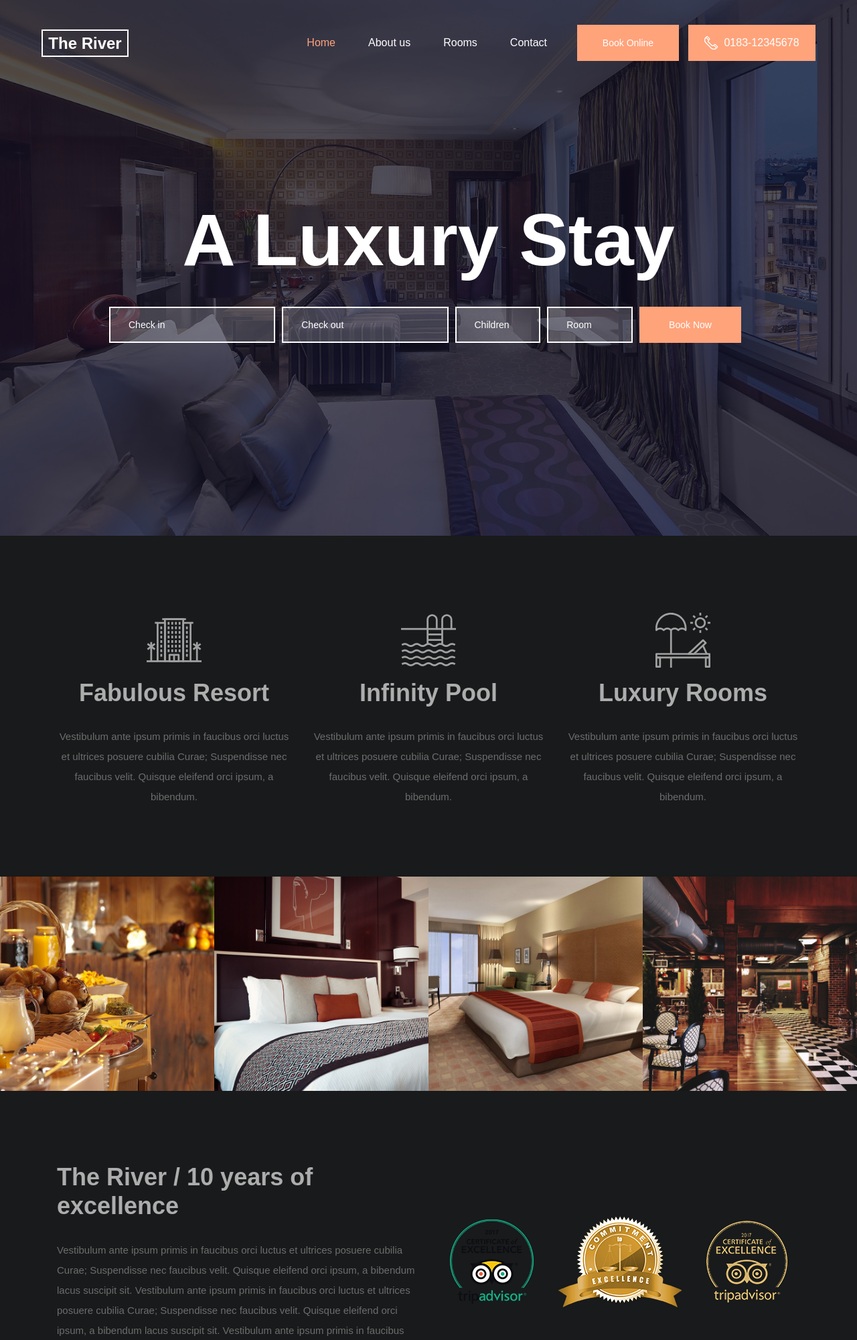
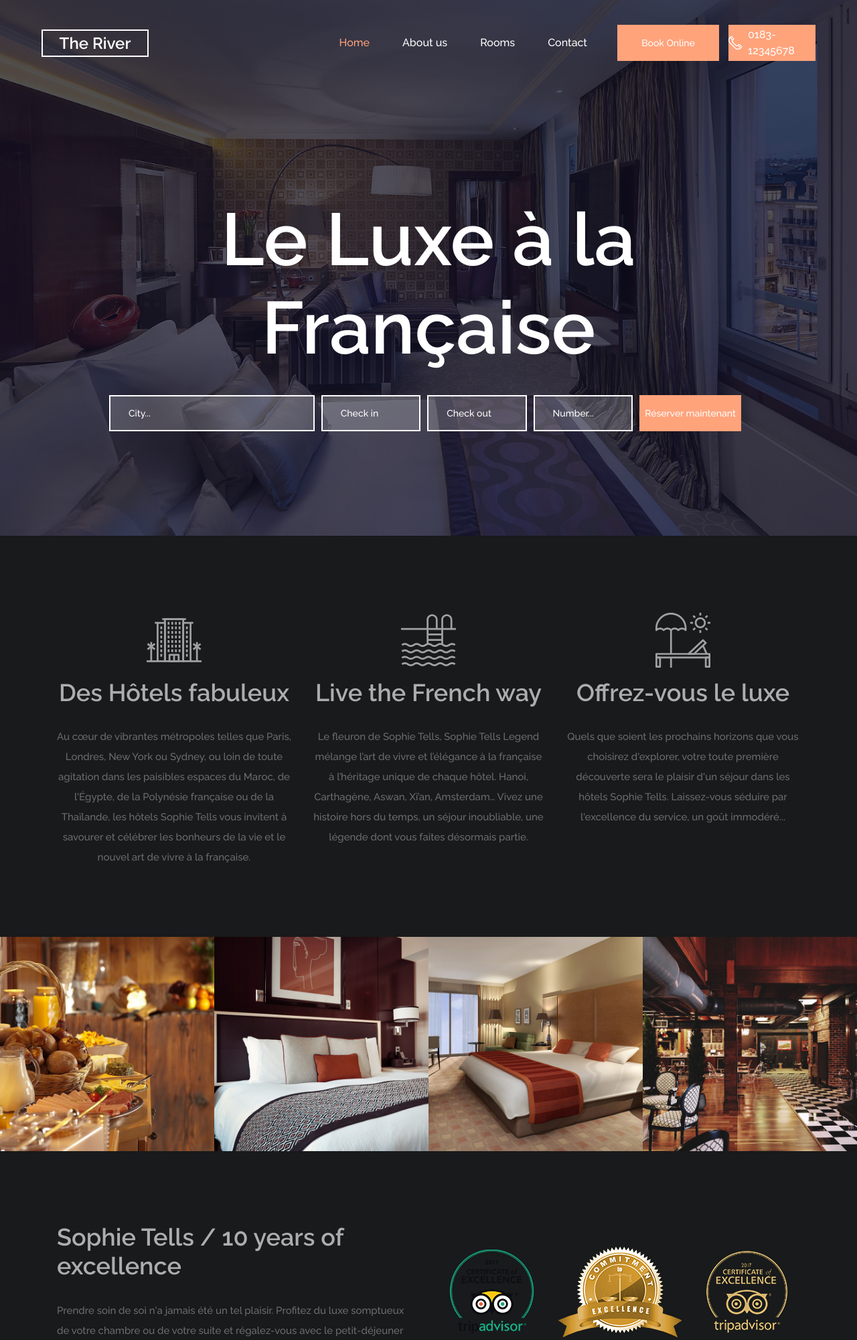
Before and after one commit to CocoKal/ProjetFinal, a PHP site: page /Tests/ in a window 1280 px wide. Shown: the top 2001 px of the page at 67% size. Run offline with PHP 8.4, Linux system fonts and the light colour scheme.

Commit message:
Ajustements graphique.

```diff
--- a/Styles/about.css
+++ b/Styles/about.css
@@ -345,7 +345,7 @@ section
 }
 .logo
 {
-	width: 130px;
+	width: 160px;
 	height: 41px;
 	border: solid 2px #ffffff;
 	text-align: center;
@@ -979,7 +979,7 @@ input[type=number]::-webkit-outer-spin-button
 }
 .footer_logo > div:first-of-type
 {
-	width: 235px;
+	width: 300px;
 	height: 74px;
 	border: solid 3px #adadad;
 	font-size: 43.32px;
--- a/Styles/contact.css
+++ b/Styles/contact.css
@@ -367,7 +367,7 @@ section
 }
 .logo
 {
-	width: 130px;
+	width: 160px;
 	height: 41px;
 	border: solid 2px #ffffff;
 	text-align: center;
@@ -889,7 +889,7 @@ input[type=number]::-webkit-outer-spin-button
 }
 .footer_logo > div:first-of-type
 {
-	width: 235px;
+	width: 300px;
 	height: 74px;
 	border: solid 3px #adadad;
 	font-size: 43.32px;
--- a/Styles/main_styles.css
+++ b/Styles/main_styles.css
@@ -1,4 +1,4 @@
-#181a1b@charset "utf-8";
+@charset "utf-8";
 /* CSS Document */
 
 /******************************
@@ -331,7 +331,7 @@ section
 }
 .logo
 {
-	width: 130px;
+	width: 160px;
 	height: 41px;
 	border: solid 2px #ffffff;
 	text-align: center;
@@ -392,7 +392,7 @@ section
 }
 .header_phone
 {
-	width: 190px;
+	width: 130px;
 	height: 54px;
 	background: #ffa37b;
 	margin-left: 14px;
@@ -555,6 +555,11 @@ section
 {
 	width: 100%;
 	height: 100vh;
+	background: #0f0e24;
+}
+.home .background_image
+{
+	opacity: 0.28;
 }
 .home_slider_container
 {
@@ -646,15 +651,15 @@ section
 {
 	padding-right: 10px;
 }
-.booking_input_container > div:first-child,
-.booking_input_container > div:nth-child(2)
+.booking_input_container > div:first-child
 {
-	width: 32.60869565217391%;
+	width: 40%;
 }
+.booking_input_container > div:nth-child(2),
 .booking_input_container > div:nth-child(3),
 .booking_input_container > div:nth-child(4)
 {
-	width: 17.39130434782609%;
+	width: 20%;
 }
 .booking_input_a
 {
@@ -1082,7 +1087,7 @@ input[type=number]::-webkit-outer-spin-button
 }
 .footer_logo > div:first-of-type
 {
-	width: 235px;
+	width: 300px;
 	height: 74px;
 	border: solid 3px  #adadad;
 	font-size: 43.32px;
--- a/View/about.php
+++ b/View/about.php
@@ -1,7 +1,7 @@
 <!DOCTYPE html>
 <html lang="en">
 <head>
-<title>About us</title>
+<title>Sophie Tells</title>
 <meta charset="utf-8">
 <meta http-equiv="X-UA-Compatible" content="IE=edge">
 <meta name="description" content="The River template project">
@@ -48,7 +48,7 @@
 		<div class="container">
 			<div class="row">
 				<div class="col-lg-6">
-					<div class="about_title"><h2>The River / 10 years of excellence</h2></div>
+					<div class="about_title"><h2>Sophie Tells / 10 ans d'excellence</h2></div>
 				</div>
 			</div>
 			<div class="row about_row">
@@ -57,7 +57,7 @@
 				<div class="col-lg-6">
 					<div class="about_content">
 						<div class="about_text">
-							<p>Vestibulum ante ipsum primis in faucibus orci luctus et ultrices posuere cubilia Curae; Suspendisse nec faucibus velit. Quisque eleifend orci ipsum, a bibendum lacus suscipit sit. Vestibulum ante ipsum primis in faucibus orci luctus et ultrices posuere cubilia Curae; Suspendisse nec faucibus velit. Quisque eleifend orci ipsum, a bibendum lacus suscipit sit. Vestibulum ante ipsum primis in faucibus orci luctus et ultrices posuere cubilia Curae; Suspendisse nec faucibus velit.</p>
+							<p>Prendre soin de soi n'a jamais été un tel plaisir. Profitez du luxe somptueux de votre chambre ou de votre suite et régalez-vous avec le petit-déjeuner Sofitel De-Light, aussi équilibré qu'appétissant. Grâce au départ...</p>
 						</div>
 						<div class="about_sig"><img src="Content/images/sig.png" alt=""></div>
 					</div>
--- a/View/acceuil.php
+++ b/View/acceuil.php
@@ -1,7 +1,7 @@
 <!DOCTYPE html>
 <html lang="en">
 <head>
-<title>The River</title>
+<title>Sophie Tells</title>
 <meta charset="utf-8">
 <meta http-equiv="X-UA-Compatible" content="IE=edge">
 <meta name="description" content="The River template project">
@@ -25,38 +25,29 @@
 	<!-- Home -->
 
 	<div class="home">
-		<div class="home_slider_container">
-			<div class="owl-carousel owl-theme home_slider">
-
-				<!-- Slide -->
-				<div class="slide">
 	 <div class="background_image" style="background-image:url(Content/images/index_1.jpg)"></div>
 		<div class="home_container">
 			<div class="container">
 				<div class="row">
 					<div class="col">
 						<div class="home_content text-center">
-										<div class="home_title">A Luxury Stay</div>
+							<div class="home_title">Le Luxe à la Française</div>
 							<div class="booking_form_container">
 								<form action="#" class="booking_form">
 									<div class="d-flex flex-xl-row flex-column align-items-start justify-content-start">
 										<div class="booking_input_container d-flex flex-lg-row flex-column align-items-start justify-content-start">
+											<div><input type="text" class="booking_input booking_input_a booking_in" placeholder="City..." required="required"></div>
 											<div><input type="text" class="datepicker booking_input booking_input_a booking_in" placeholder="Check in" required="required"></div>
 											<div><input type="text" class="datepicker booking_input booking_input_a booking_out" placeholder="Check out" required="required"></div>
-														<div><input type="number" class="booking_input booking_input_b" placeholder="Children" required="required"></div>
-														<div><input type="number" class="booking_input booking_input_b" placeholder="Room" required="required"></div>
+											<div><input type="number" class="booking_input booking_input_b" placeholder="Number..." required="required"></div>
 										</div>
-													<div><button class="booking_button trans_200">Book Now</button></div>
+										<div><button class="booking_button trans_200">Réserver maintenant</button></div>
 									</div>
 								</form>
 							</div>
 						</div>
 					</div>
 				</div>
-						</div>
-					</div>
-				</div>
-
 			</div>
 		</div>
 	</div>
@@ -71,9 +62,9 @@
 				<div class="col-lg-4 icon_box_col">
 					<div class="icon_box d-flex flex-column align-items-center justify-content-start text-center">
 						<div class="icon_box_icon"><img src="Content/images/icon_1.svg" class="svg" alt="https://www.flaticon.com/authors/monkik"></div>
-						<div class="icon_box_title"><h2>Fabulous Resort</h2></div>
+						<div class="icon_box_title"><h2>Des Hôtels fabuleux</h2></div>
 						<div class="icon_box_text">
-							<p>Vestibulum ante ipsum primis in faucibus orci luctus et ultrices posuere cubilia Curae; Suspendisse nec faucibus velit. Quisque eleifend orci ipsum, a bibendum.</p>
+							<p>Au cœur de vibrantes métropoles telles que Paris, Londres, New York ou Sydney, ou loin de toute agitation dans les paisibles espaces du Maroc, de l'Égypte, de la Polynésie française ou de la Thaïlande, les hôtels Sophie Tells vous invitent à savourer et célébrer les bonheurs de la vie et le nouvel art de vivre à la française.</p>
 						</div>
 					</div>
 				</div>
@@ -82,9 +73,9 @@
 				<div class="col-lg-4 icon_box_col">
 					<div class="icon_box d-flex flex-column align-items-center justify-content-start text-center">
 						<div class="icon_box_icon"><img src="Content/images/icon_2.svg" class="svg" alt="https://www.flaticon.com/authors/monkik"></div>
-						<div class="icon_box_title"><h2>Infinity Pool</h2></div>
+						<div class="icon_box_title"><h2>Live the French way</h2></div>
 						<div class="icon_box_text">
-							<p>Vestibulum ante ipsum primis in faucibus orci luctus et ultrices posuere cubilia Curae; Suspendisse nec faucibus velit. Quisque eleifend orci ipsum, a bibendum.</p>
+							<p>Le fleuron de  Sophie Tells, Sophie Tells Legend mélange l’art de vivre et l’élégance à la française à l’héritage unique de chaque hôtel. Hanoi, Carthagène, Aswan, Xi’an, Amsterdam… Vivez une histoire hors du temps, un séjour inoubliable, une légende dont vous faites désormais partie.</p>
 						</div>
 					</div>
 				</div>
@@ -93,9 +84,9 @@
 				<div class="col-lg-4 icon_box_col">
 					<div class="icon_box d-flex flex-column align-items-center justify-content-start text-center">
 						<div class="icon_box_icon"><img src="Content/images/icon_3.svg" class="svg" alt="https://www.flaticon.com/authors/monkik"></div>
-						<div class="icon_box_title"><h2>Luxury Rooms</h2></div>
+						<div class="icon_box_title"><h2>Offrez-vous le luxe</h2></div>
 						<div class="icon_box_text">
-							<p>Vestibulum ante ipsum primis in faucibus orci luctus et ultrices posuere cubilia Curae; Suspendisse nec faucibus velit. Quisque eleifend orci ipsum, a bibendum.</p>
+							<p>Quels que soient les prochains horizons que vous choisirez d'explorer, votre toute première découverte sera le plaisir d'un séjour dans les hôtels Sophie Tells. Laissez-vous séduire par l'excellence du service, un goût immodéré...</p>
 						</div>
 					</div>
 				</div>
@@ -113,25 +104,25 @@
 				<!-- Slide -->
 				<div class="gallery_item">
 					<div class="background_image" style="background-image:url(Content/images/gallery_1.jpg)"></div>
-					<a class="colorbox" href="images/gallery_1.jpg"></a>
+					<a class="colorbox" href="Content/images/gallery_1.jpg"></a>
 				</div>
 
 				<!-- Slide -->
 				<div class="gallery_item">
 					<div class="background_image" style="background-image:url(Content/images/gallery_2.jpg)"></div>
-					<a class="colorbox" href="images/gallery_2.jpg"></a>
+					<a class="colorbox" href="Content/images/gallery_2.jpg"></a>
 				</div>
 
 				<!-- Slide -->
 				<div class="gallery_item">
 					<div class="background_image" style="background-image:url(Content/images/gallery_3.jpg)"></div>
-					<a class="colorbox" href="images/gallery_3.jpg"></a>
+					<a class="colorbox" href="Content/images/gallery_3.jpg"></a>
 				</div>
 
 				<!-- Slide -->
 				<div class="gallery_item">
 					<div class="background_image" style="background-image:url(Content/images/gallery_4.jpg)"></div>
-					<a class="colorbox" href="images/gallery_4.jpg"></a>
+					<a class="colorbox" href="Content/images/gallery_4.jpg"></a>
 				</div>
 
 			</div>
@@ -147,9 +138,9 @@
 				<!-- About Content -->
 				<div class="col-lg-6">
 					<div class="about_content">
-						<div class="about_title"><h2>The River / 10 years of excellence</h2></div>
+						<div class="about_title"><h2>Sophie Tells / 10 years of excellence</h2></div>
 						<div class="about_text">
-							<p>Vestibulum ante ipsum primis in faucibus orci luctus et ultrices posuere cubilia Curae; Suspendisse nec faucibus velit. Quisque eleifend orci ipsum, a bibendum lacus suscipit sit. Vestibulum ante ipsum primis in faucibus orci luctus et ultrices posuere cubilia Curae; Suspendisse nec faucibus velit. Quisque eleifend orci ipsum, a bibendum lacus suscipit sit. Vestibulum ante ipsum primis in faucibus orci luctus et ultrices posuere cubilia Curae; Suspendisse nec faucibus velit.</p>
+							<p>Prendre soin de soi n'a jamais été un tel plaisir. Profitez du luxe somptueux de votre chambre ou de votre suite et régalez-vous avec le petit-déjeuner Sofitel De-Light, aussi équilibré qu'appétissant. Grâce au départ...</p>
 						</div>
 					</div>
 				</div>
@@ -182,9 +173,9 @@
 							<!-- Slide -->
 							<div  class="test_slider_item text-center">
 								<div class="rating rating_5 d-flex flex-row align-items-start justify-content-center"><i></i><i></i><i></i><i></i><i></i></div>
-								<div class="testimonial_title"><a href="#">Perfect Stay</a></div>
+								<div class="testimonial_title"><a href="#">Un endroit parfait</a></div>
 								<div class="testimonial_text">
-									<p>Etiam nec odio vestibulum est mattis effic iturut magna. Pellentesque sit amet tellus blandit. Etiam nec odio vestibulum est mattis effic.</p>
+									<p>Sa situation, son aimable personnel, son excellent petit-déjeuner, ses chambres de style parisien, notre 6e séjour en cet hôtel et nous n'avons jamais été déçus</p>
 								</div>
 								<div class="testimonial_image"><img src="Content/images/user_1.jpg" alt=""></div>
 								<div class="testimonial_author"><a href="#">Samantha Smith</a>, Greece</div>
@@ -193,9 +184,10 @@
 							<!-- Slide -->
 							<div  class="test_slider_item text-center">
 								<div class="rating rating_5 d-flex flex-row align-items-start justify-content-center"><i></i><i></i><i></i><i></i><i></i></div>
-								<div class="testimonial_title"><a href="#">Nice place</a></div>
+								<div class="testimonial_title"><a href="#">Quel bon séjour !</a></div>
 								<div class="testimonial_text">
-									<p>Etiam nec odio vestibulum est mattis effic iturut magna. Pellentesque sit amet tellus blandit. Etiam nec odio vestibulum est mattis effic.</p>
+									<p>L’hôtel est très beau et idéalement situé !
+Tout était parfait, mention toute particulière pour le brunch du dimanche ! Nous y retournerons sans hésiter !</p>
 								</div>
 								<div class="testimonial_image"><img src="Content/images/user_2.jpg" alt=""></div>
 								<div class="testimonial_author"><a href="#">Michael Doe</a>, Italy</div>
@@ -204,58 +196,13 @@
 							<!-- Slide -->
 							<div  class="test_slider_item text-center">
 								<div class="rating rating_5 d-flex flex-row align-items-start justify-content-center"><i></i><i></i><i></i><i></i><i></i></div>
-								<div class="testimonial_title"><a href="#">We loved it</a></div>
+								<div class="testimonial_title"><a href="#">Nous avons adoré</a></div>
 								<div class="testimonial_text">
-									<p>Etiam nec odio vestibulum est mattis effic iturut magna. Pellentesque sit amet tellus blandit. Etiam nec odio vestibulum est mattis effic.</p>
+									<p>Un hotel tout simplement d'un charme fou.
+Des espaces agréables, un accueil très pro et agréable, et une restauration avec des découvertes très intéressantes.</p>
 								</div>
 								<div class="testimonial_image"><img src="Content/images/user_3.jpg" alt=""></div>
 								<div class="testimonial_author"><a href="#">Luis Garcia</a>, Spain</div>
-							</div>
-
-						</div>
-					</div>
-				</div>
-			</div>
-		</div>
-	</div>
-
-	<!-- Booking -->
-
-	<div class="booking">
-		<div class="container">
-			<div class="row">
-				<div class="col">
-					<div class="booking_title text-center"><h2>Book a room</h2></div>
-					<div class="booking_text text-center">
-						<p>Vestibulum ante ipsum primis in faucibus orci luctus et ultrices posuere cubilia Curae; Suspendisse nec faucibus velit. Quisque eleifend orci ipsum, a bibendum lacus suscipit sit. Vestibulum ante ipsum primis in faucibus orci luctus et ultrices posuere cubilia Curae; Suspendisse nec faucibus velit. Quisque eleifend orci ipsum, a bibendum lacus suscipit sit.</p>
-					</div>
-
-					<!-- Booking Slider -->
-					<div class="booking_slider_container">
-						<div class="owl-carousel owl-theme booking_slider">
-
-							<!-- Slide -->
-							<div class="booking_item">
-								<div class="background_image" style="background-image:url(Content/images/booking_1.jpg)"></div>
-								<div class="booking_overlay trans_200"></div>
-								<div class="booking_price">$120/Night</div>
-								<div class="booking_link"><a href="booking.html">Family Room</a></div>
-							</div>
-
-							<!-- Slide -->
-							<div class="booking_item">
-								<div class="background_image" style="background-image:url(Content/images/booking_2.jpg)"></div>
-								<div class="booking_overlay trans_200"></div>
-								<div class="booking_price">$120/Night</div>
-								<div class="booking_link"><a href="booking.html">Deluxe Room</a></div>
-							</div>
-
-							<!-- Slide -->
-							<div class="booking_item">
-								<div class="background_image" style="background-image:url(Content/images/booking_3.jpg)"></div>
-								<div class="booking_overlay trans_200"></div>
-								<div class="booking_price">$120/Night</div>
-								<div class="booking_link"><a href="booking.html">Single Room</a></div>
 							</div>
 
 						</div>
--- a/View/contact.php
+++ b/View/contact.php
@@ -1,7 +1,7 @@
 <!DOCTYPE html>
 <html lang="en">
 <head>
-<title>Contact</title>
+<title>Sophie Tells</title>
 <meta charset="utf-8">
 <meta http-equiv="X-UA-Compatible" content="IE=edge">
 <meta name="description" content="The River template project">
@@ -94,7 +94,6 @@
 <script src="plugins/progressbar/progressbar.min.js"></script>
 <script src="plugins/parallax-js-master/parallax.min.js"></script>
 <script src="plugins/jquery-datepicker/jquery-ui.js"></script>
-<script src="https://maps.googleapis.com/maps/api/js?v=3.exp&key=AIzaSyCIwF204lFZg1y4kPSIhKaHEXMLYxxuMhA"></script>
 <script src="Content/js/contact.js"></script>
 </body>
 </html>
--- a/View/modules/footer.php
+++ b/View/modules/footer.php
@@ -6,7 +6,7 @@
           <div class="footer_logo_container text-center">
             <div class="footer_logo">
               <a href="#"></a>
-              <div>The River</div>
+              <div>Sophie Tells</div>
               <div>since 1945</div>
             </div>
           </div>
@@ -59,9 +59,4 @@
       </div>
     </div>
   </div>
-  <div class="copyright">
-<!-- Link back to Colorlib can't be removed. Template is licensed under CC BY 3.0. -->
-Copyright &copy;<script>document.write(new Date().getFullYear());</script> All rights reserved | This template is made with <i class="fa fa-heart-o" aria-hidden="true"></i> by <a href="https://colorlib.com" target="_blank">Colorlib</a>
-<!-- Link back to Colorlib can't be removed. Template is licensed under CC BY 3.0. -->
-</div>
 </footer>
```
Lines whose indentation alone changed are shown as unchanged.
